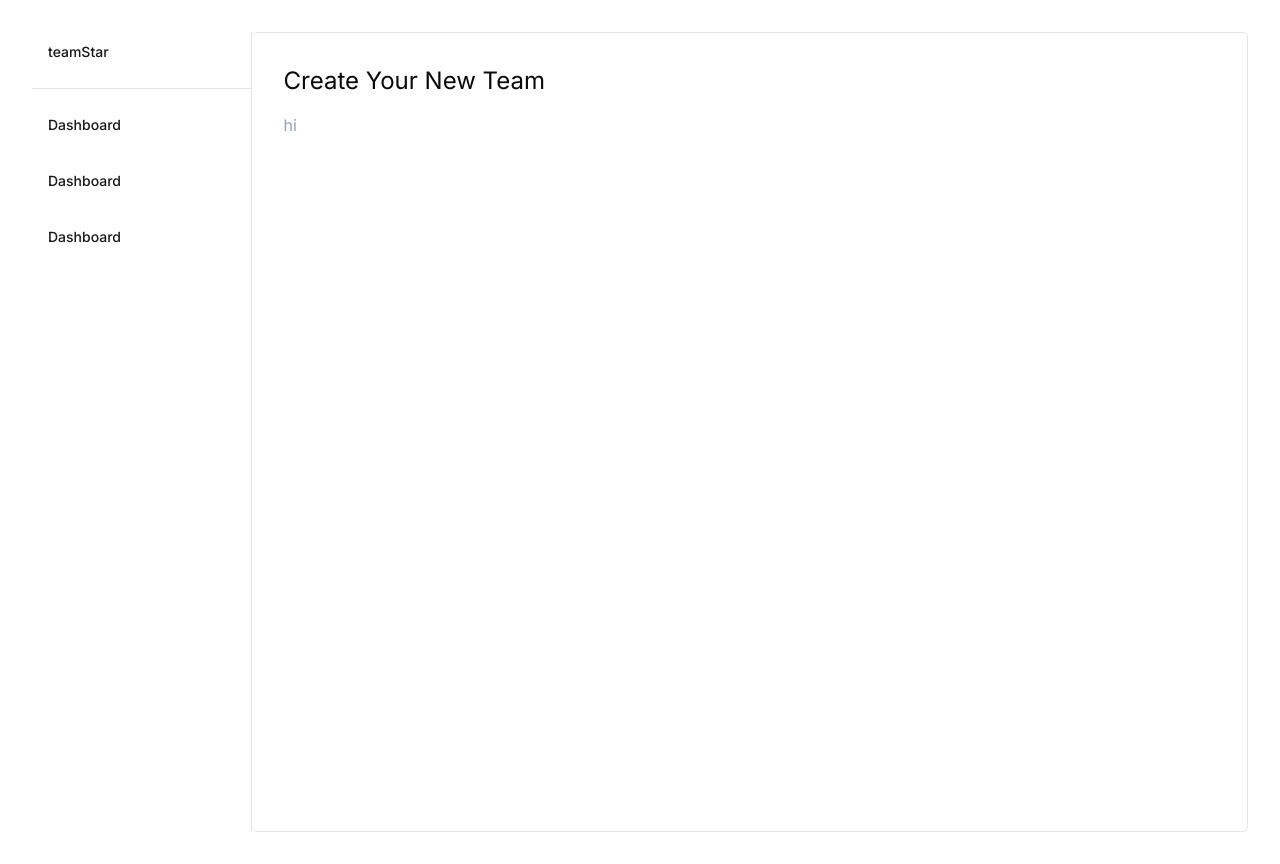
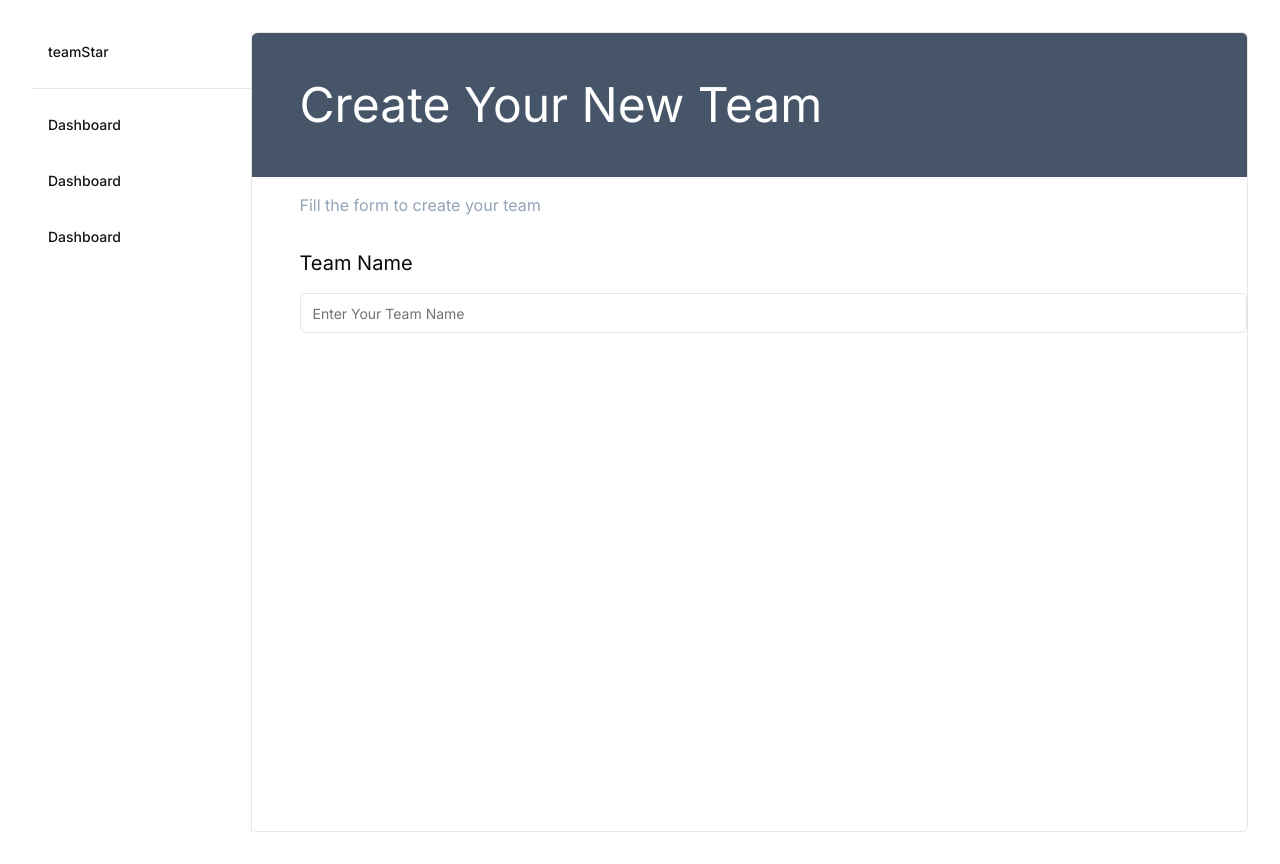
Before and after one commit to lim-joseph/team-tar, a Next.js app: page /team in a window 1280 px wide. Built offline with nearby package versions, Linux system fonts and the light colour scheme.

Commit message:
implement the title header for the create new team form

```diff
--- a/src/app/team/page.tsx
+++ b/src/app/team/page.tsx
@@ -1,8 +1,18 @@
+import { Input } from "@/components/ui/input"
+
 export default function Page() {
-  return <div className="text-2xl m-8">
-    Create Your New Team
-    <div className="text-base text-slate-400 mt-4">
-      hi
+  return <div>
+    <div className="bg-slate-600 text-white p-12 text-5xl">
+      Create Your New Team
     </div>
-    </div>;
+
+    <div className="text-slate-400 mt-4 ml-12">
+      Fill the form to create your team
+    </div>
+
+    <div className="mt-8 ml-12 text-xl">
+      Team Name
+      <Input type="string" placeholder="Enter Your Team Name" className="mt-4"></Input>
+    </div>
+  </div>;
 }
--- /dev/null
+++ b/src/components/ui/input.tsx
@@ -0,0 +1,25 @@
+import * as React from "react"
+
+import { cn } from "@/lib/utils"
+
+export interface InputProps
+  extends React.InputHTMLAttributes<HTMLInputElement> {}
+
+const Input = React.forwardRef<HTMLInputElement, InputProps>(
+  ({ className, type, ...props }, ref) => {
+    return (
+      <input
+        type={type}
+        className={cn(
+          "flex h-10 w-full rounded-md border border-input bg-background px-3 py-2 text-sm ring-offset-background file:border-0 file:bg-transparent file:text-sm file:font-medium placeholder:text-muted-foreground focus-visible:outline-none focus-visible:ring-2 focus-visible:ring-ring focus-visible:ring-offset-2 disabled:cursor-not-allowed disabled:opacity-50",
+          className
+        )}
+        ref={ref}
+        {...props}
+      />
+    )
+  }
+)
+Input.displayName = "Input"
+
+export { Input }
```
